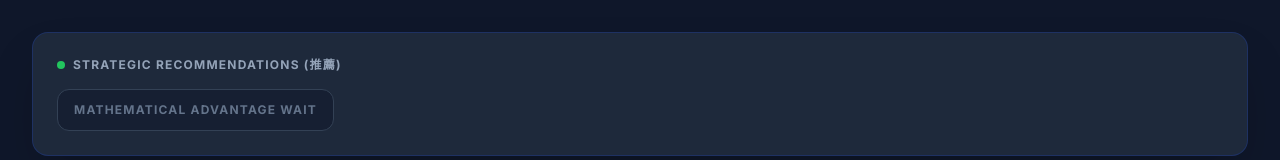
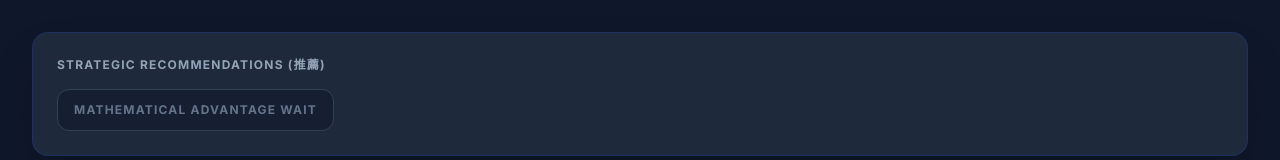
Before and after one commit to yanghenryclawbot/baccarat-pro-ev-calculator, a React (Vite) app: page / in a window 1280 px wide. Shown: the top 160 px of the page. Built offline with nearby package versions, Linux system fonts and the light colour scheme.

Commit message:
fix: 移除載入動畫、簡化介面

```diff
--- a/App.tsx
+++ b/App.tsx
@@ -143,8 +143,7 @@ const App: React.FC = () => {
       <footer className="bg-slate-800 border border-blue-900/50 p-6 rounded-2xl shadow-2xl">
         <div className="flex flex-col md:flex-row items-start justify-between gap-6">
           <div className="flex-1">
-            <h4 className="text-slate-400 text-xs font-bold uppercase tracking-widest mb-4 flex items-center gap-2">
-              <span className={`w-2 h-2 rounded-full ${isCalculating ? 'bg-blue-500 animate-ping' : 'bg-green-500'}`}></span>
+            <h4 className="text-slate-400 text-xs font-bold uppercase tracking-widest mb-4">
               Strategic Recommendations (推薦)
             </h4>
 
@@ -192,16 +191,6 @@ const App: React.FC = () => {
       </footer>
 
       <div className="grid grid-cols-1 lg:grid-cols-12 gap-6 relative">
-        {/* Loading Overlay */}
-        {isCalculating && (
-          <div className="absolute inset-0 z-50 bg-slate-900/40 backdrop-blur-[2px] flex items-center justify-center rounded-xl">
-            <div className="bg-slate-800 border border-blue-500/50 px-6 py-3 rounded-full flex items-center gap-3 shadow-2xl">
-              <div className="w-4 h-4 border-2 border-blue-400 border-t-transparent rounded-full animate-spin"></div>
-              <span className="text-blue-400 font-bold text-sm tracking-widest uppercase animate-pulse">Exact Calculation...</span>
-            </div>
-          </div>
-        )}
-
         {/* Left Column - Only Card Inventory */}
         <div className="lg:col-span-5 bg-slate-800/50 rounded-xl p-4 border border-slate-700">
           <h2 className="text-sm font-semibold mb-3 flex items-center gap-2">
```
